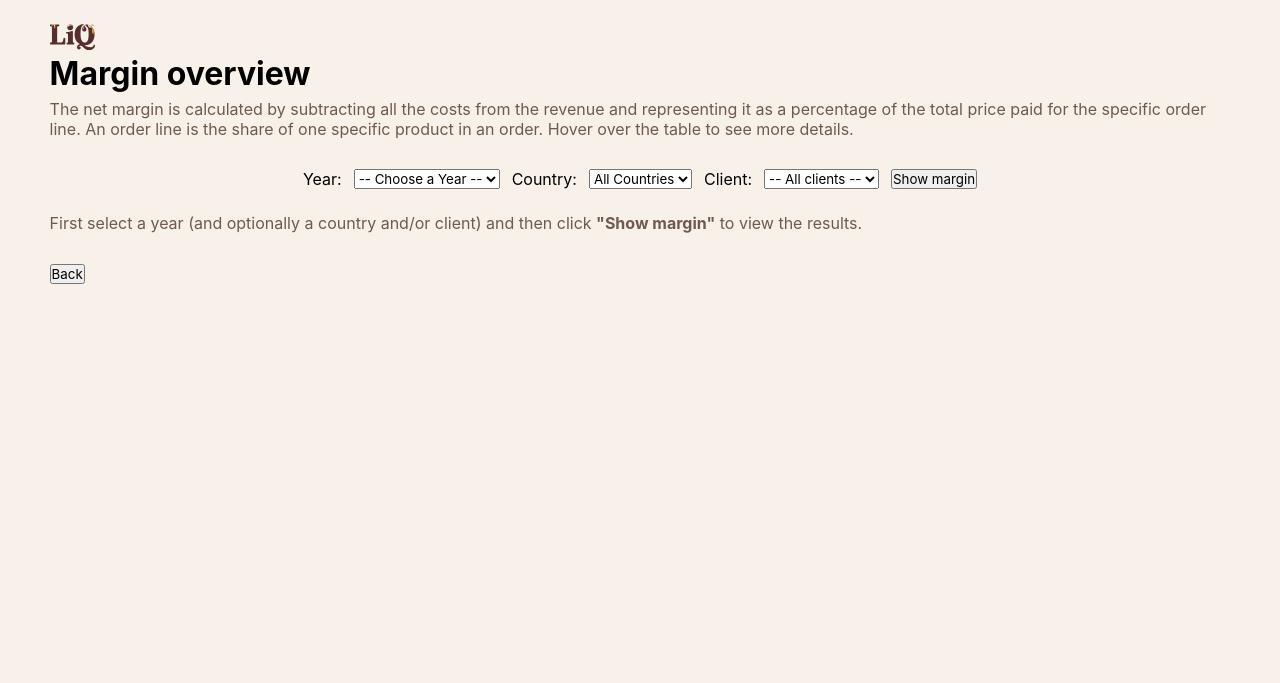
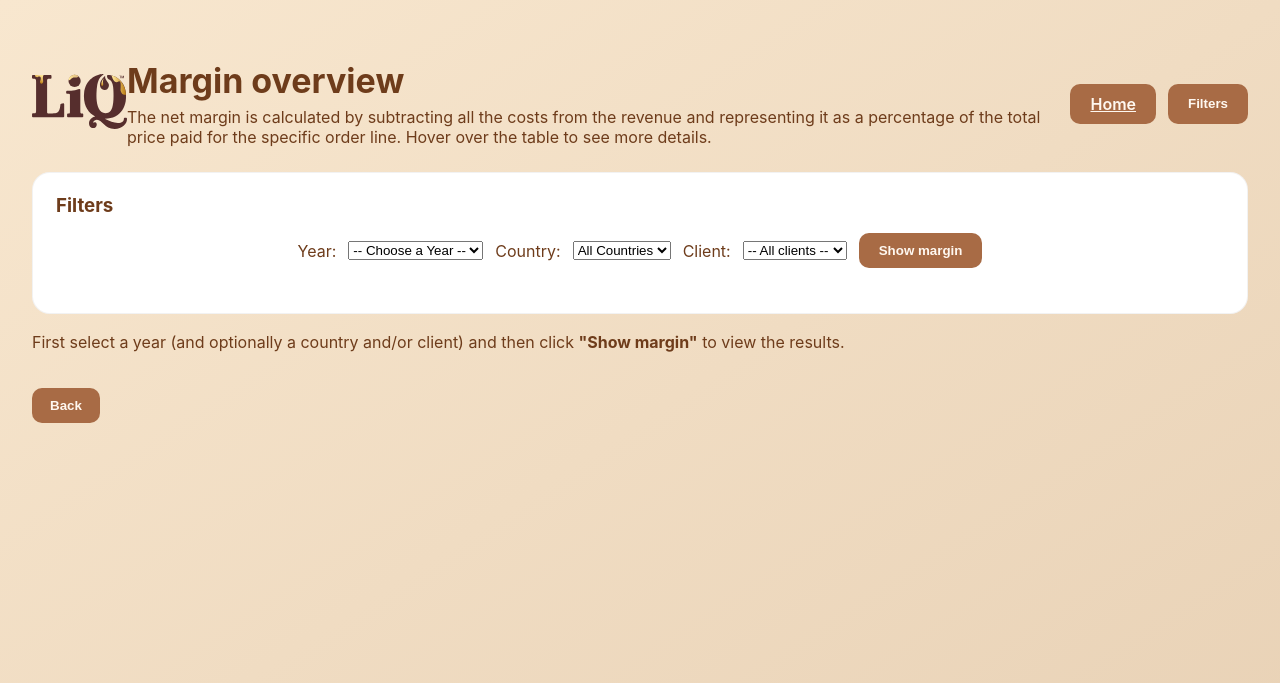
Before and after one commit to A-D-DBS-application/web-application-2025-group-22, a Flask app: page /margin in a window 1280 px wide. Shown: the top 683 px of the page. Before the commit the page ends 284 px from the top, so only its background shows below. Run offline with Flask 3, Linux system fonts and the light colour scheme; data that the repository does not hold is empty.

Commit message:
Margin updaten

```diff
--- a/app/templates/margin.html
+++ b/app/templates/margin.html
@@ -2,15 +2,36 @@
 <html lang="en">
 <head>
     <meta charset="UTF-8">
-    <title>Margin - LiQ</title>
-    <link rel="stylesheet" href="{{ url_for('static', filename='style_home.css') }}">
+    <title>Margin - LiQ!</title>
+    <link rel="stylesheet" href="{{ url_for('static', filename='style_clients.css') }}">
     <style>
-        /* OVERRIDE: main container wat breder en compacter */
-        .home-container {
-            max-width: 1400px;
-            width: 96%;
-            margin: 0 auto;
-            padding: 1.5rem 1.5rem 2rem;
+        .clients-layout {
+            width: min(1500px, 95vw);
+            padding: 20px;
+        }
+
+        .page-title-block {
+            display: flex;
+            flex-direction: column;
+            gap: 6px;
+        }
+
+        .page-title-block h1 {
+            margin: 0;
+            font-size: 34px;
+            color: #6e3c1b;
+        }
+
+        .page-title-block .subtitle {
+            margin: 0;
+        }
+
+        .card {
+            background: #ffffff;
+            border-radius: 18px;
+            padding: 22px 24px;
+            box-shadow: inset 0 0 0 1px rgba(0,0,0,0.05);
+            margin-bottom: 18px;
         }
 
         .layout-wrapper {
@@ -270,29 +291,37 @@
 </head>
 <body>
 
-<div class="home-container">
+<div class="clients-layout">
+        <div class="page-header">
+            <a href="{{ url_for('main.home_page') }}">
                 <img src="{{ url_for('static', filename='logo.svg') }}" alt="Liq logo" class="logo">
+            </a>
 
+            <div class="page-title-block">
                 <h1>
                     Margin overview
                     {% if selected_year %}
                         ({{ selected_year }})
                     {% endif %}
                 </h1>
-
                 <p class="subtitle">
                     The net margin is calculated by subtracting all the costs from the revenue and
                     representing it as a percentage of the total price paid for the specific order
-        line. An order line is the share of one specific product in an order. Hover over
-        the table to see more details.
+                    line. Hover over the table to see more details.
                 </p>
+            </div>
+            <div class="action-group">
+                <a class="action-button" href="{{ url_for('main.home_page') }}">Home</a>
+                <button class="action-button" type="button" onclick="document.getElementById('filters').scrollIntoView({behavior:'smooth'})">Filters</button>
+            </div>
+        </div>
 
-    <!-- FILTERS -->
+        <div class="card" id="filters">
+            <h3 style="margin-top: 0; margin-bottom: 12px;">Filters</h3>
             <form method="get"
                   action="{{ url_for('main.margin_page') }}"
                   class="filter-form">
 
-        <!-- Year -->
                 <label for="year">Year:</label>
                 <select name="year" id="year">
                     <option value="">-- Choose a Year --</option>
@@ -303,7 +332,6 @@
                     {% endfor %}
                 </select>
 
-        <!-- Country -->
                 <label for="country">Country:</label>
                 <select name="country" id="country">
                     <option value="">All Countries</option>
@@ -314,7 +342,6 @@
                     {% endfor %}
                 </select>
 
-        <!-- Client (optional) -->
                 <label for="client_id">Client:</label>
                 <select name="client_id" id="client_id">
                     <option value="">-- All clients --</option>
@@ -325,10 +352,12 @@
                     {% endfor %}
                 </select>
 
-        <button type="submit">Show margin</button>
+                <button type="submit" class="action-button">Show margin</button>
             </form>
+        </div>
 
         <div class="margin-result">
+
         {% if avg_margin is not none and selected_year %}
             <div class="average-banner">
                 <div class="average-label">Average of all shown margins</div>
@@ -377,6 +406,7 @@
                     <!-- RECHTER TABEL PANEL -->
                     <div class="right-panel">
                         <h3>Orders in {{ selected_year }}</h3>
+                        <div class="table-wrapper" style="margin-top: 0.5rem;"></div>
                         <table class="margin-table">
                             <thead>
                             <tr>
@@ -418,6 +448,7 @@
                             </tbody>
                         </table>
                         </div>
+                    </div>
 
                 </div>
             {% else %}
@@ -434,7 +465,7 @@
         {% endif %}
     </div>
 
-    <a href="{{ url_for('main.home_page') }}"><button>Back</button></a>
+    <a href="{{ url_for('main.home_page') }}"><button class="back-button">Back</button></a>
 </div>
 
 <script>
```
Lines whose indentation alone changed are shown as unchanged.
